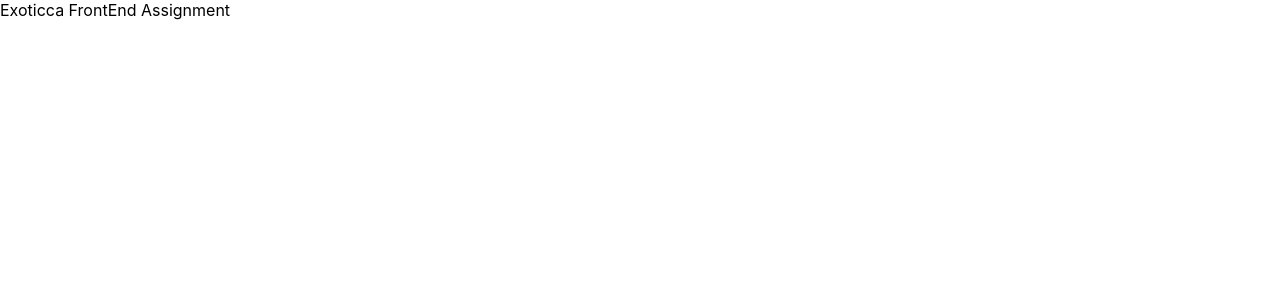
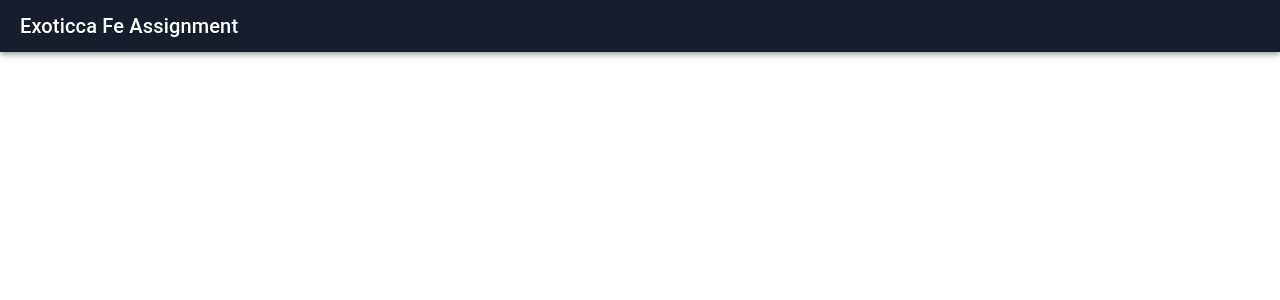
Before and after one commit to veroena/exo-fe-assignment, a React (Create React App) app: page / in a window 1280 px wide. Shown: the top 300 px of the page. Built offline with nearby package versions, Linux system fonts and the light colour scheme.

Commit message:
Create header and add to App

```diff
--- a/package.json
+++ b/package.json
@@ -42,5 +42,8 @@
       "last 1 firefox version",
       "last 1 safari version"
     ]
+  },
+  "devDependencies": {
+    "@testing-library/dom": "^9.3.3"
   }
 }
--- a/src/App.tsx
+++ b/src/App.tsx
@@ -1,5 +1,9 @@
+import { Header } from "./Header"
+
 export const App = () => {
   return (
-    <div>Exoticca FrontEnd Assignment</div>
+    <div>
+      <Header title='Exoticca Fe Assignment' />
+    </div>
   )
 }
--- /dev/null
+++ b/src/Header.tsx
@@ -0,0 +1,13 @@
+import { AppBar, Typography } from '@mui/material'
+
+export const Header = ({title}: {title: string}) => {
+  return (
+    <header>
+      <AppBar position="relative" sx={{backgroundColor: '#171E2B', color: 'white', padding: '10px 20px'}}>
+        <Typography variant="h6" component="div" sx={{ flexGrow: 1 }}>
+          {title}
+        </Typography>
+      </AppBar>
+    </header>
+  )
+}
```
Also changed, not shown: 2 other files (tests, documents, lock files or other folders).
